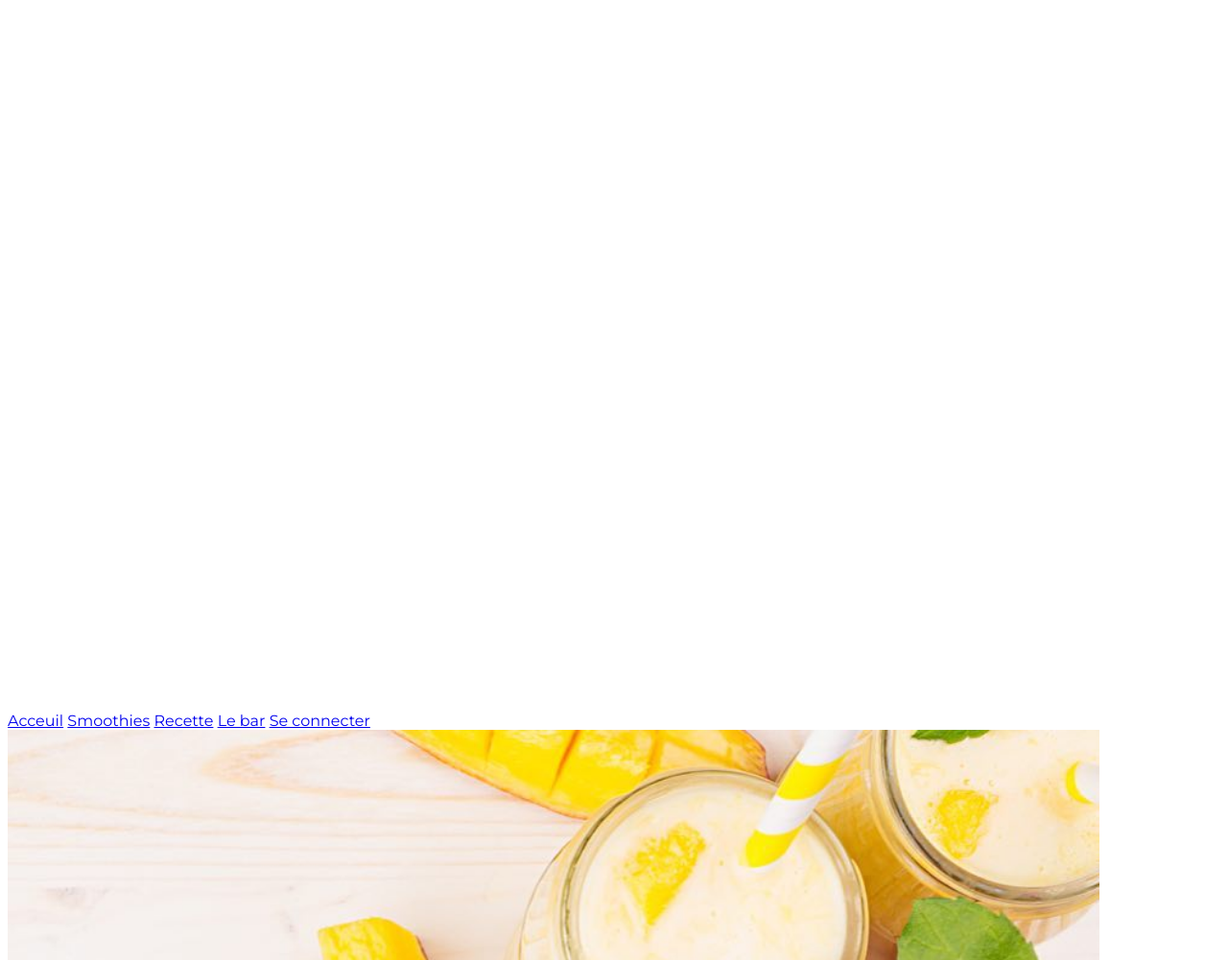
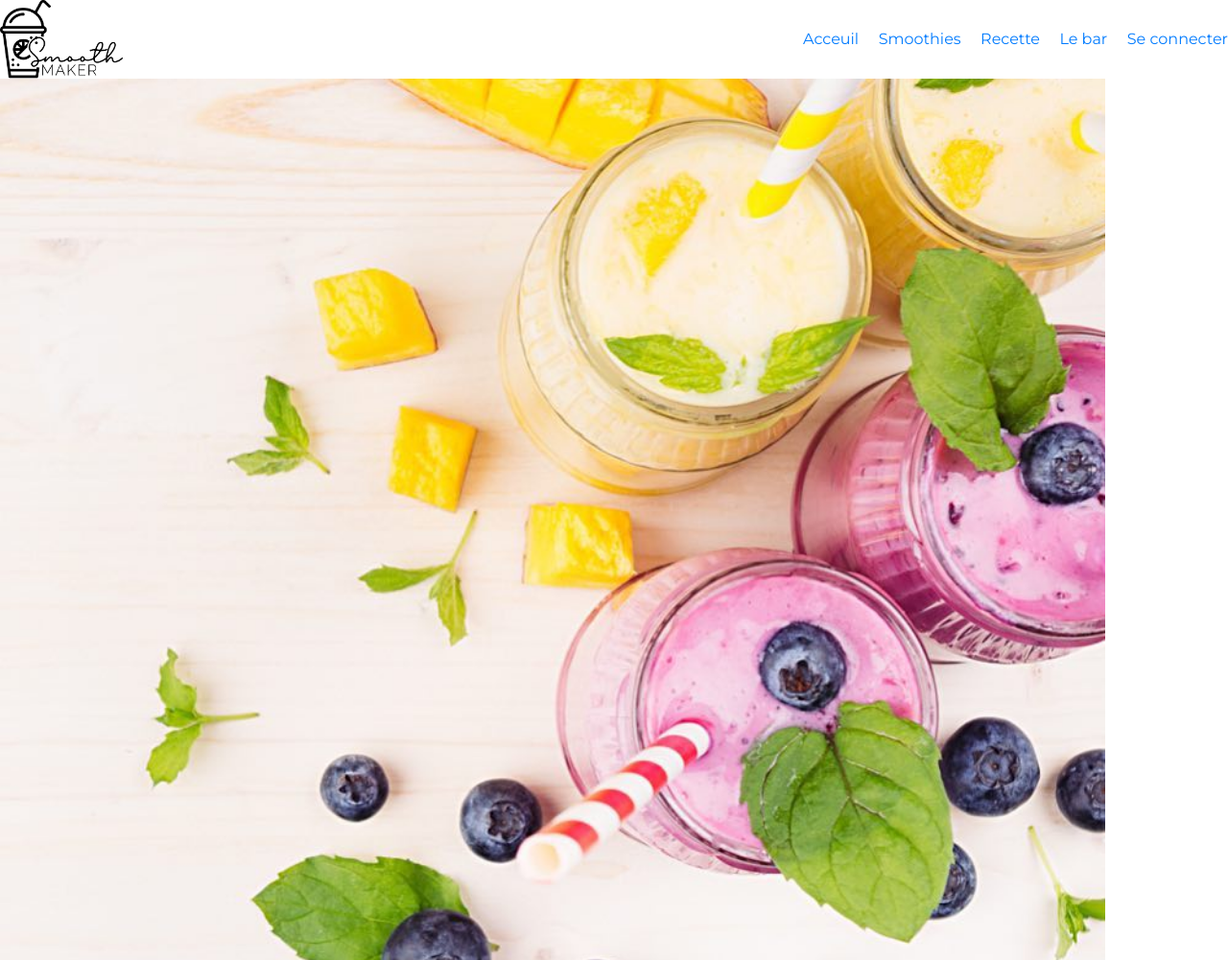
Before and after one commit to Vincent-Contamine/SmoothieMaker, a PHP site: page /lebar.php in a window 1280 px wide. Shown: the top 1001 px of the page at 96% size. Run offline with PHP 8.4, Linux system fonts and the light colour scheme; some libraries are stand-ins or nearby versions; some web fonts are replaced.

Commit message:
css layout

```diff
--- a/css/main.css
+++ b/css/main.css
@@ -6,7 +6,7 @@ body{
 h1, h2, h3{
 	font-weight:  bold;
 }
-.index #logo img{
+.index #logo img, .logo {
 	width: 10%;
 }
 .index{
@@ -137,3 +137,23 @@ footer img{
     	display: block !important;
     }
 }
+
+/* Layout */
+
+header {
+	display: flex;
+	justify-content: space-between;
+	align-items: center;
+}
+.logo img {
+	width: 100%;
+}
+nav a {
+	margin-left: 2%;
+	display: block;
+}
+nav {
+	width: 80%;
+	display: flex;
+	justify-content: end;
+}
--- a/layout.phtml
+++ b/layout.phtml
@@ -9,7 +9,7 @@
     <link href="https://fonts.googleapis.com/css?family=Nixie+One" rel="stylesheet">
     <link rel="stylesheet" href="https://use.fontawesome.com/releases/v5.8.1/css/all.css" >
 
-    <script src="https://code.jquery.com/jquery-3.3.1.slim.min.js" </script>
+    <script src="https://code.jquery.com/jquery-3.3.1.slim.min.js" ></script>
     <link rel="stylesheet" href="https://stackpath.bootstrapcdn.com/bootstrap/4.3.1/css/bootstrap.min.css" >
     <script src="https://stackpath.bootstrapcdn.com/bootstrap/4.3.1/js/bootstrap.min.js" ></script>
 
@@ -18,8 +18,8 @@
 </head>
 <body>
     <header>
-        <div id="logo">
-            <img src="logo/logoblanc.png" alt="logo">
+        <div class="logo">
+            <img src="logo/logo.png" alt="logo">
         </div>
         <nav>
             <a href="index.php">Acceuil</a>
```
